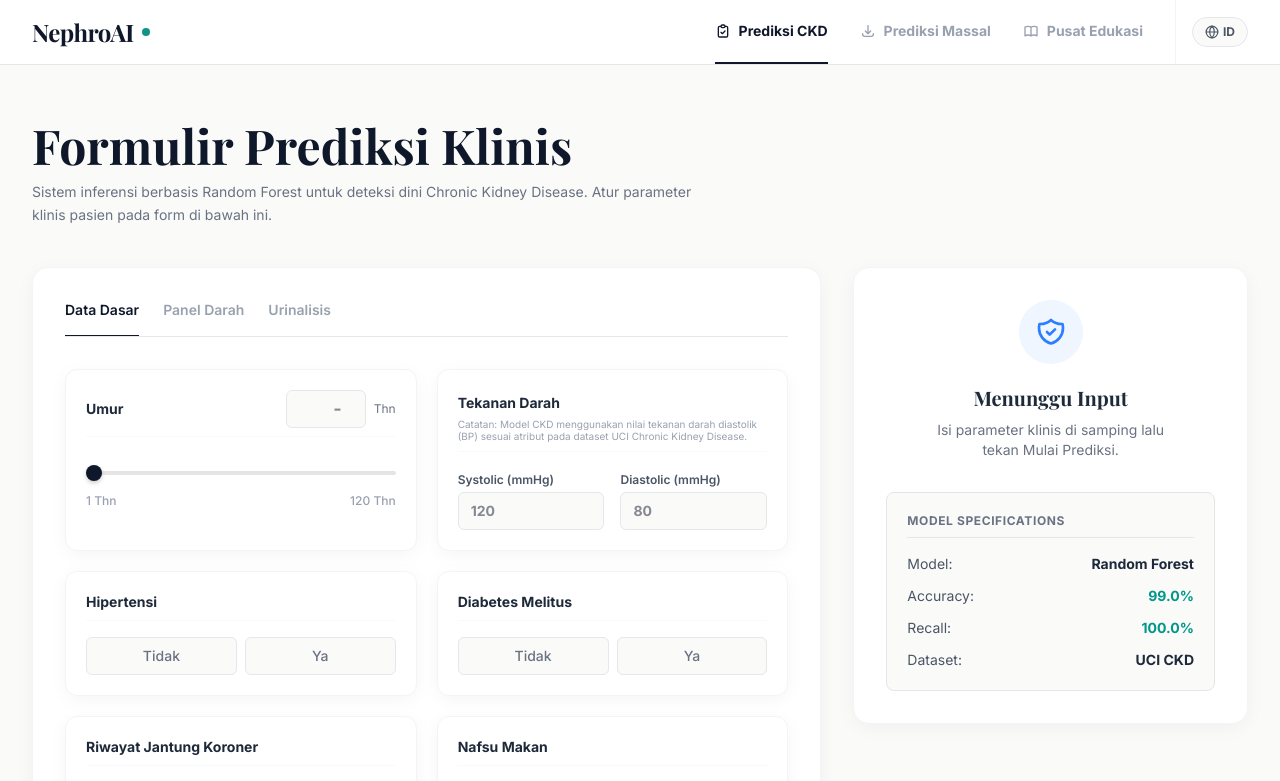
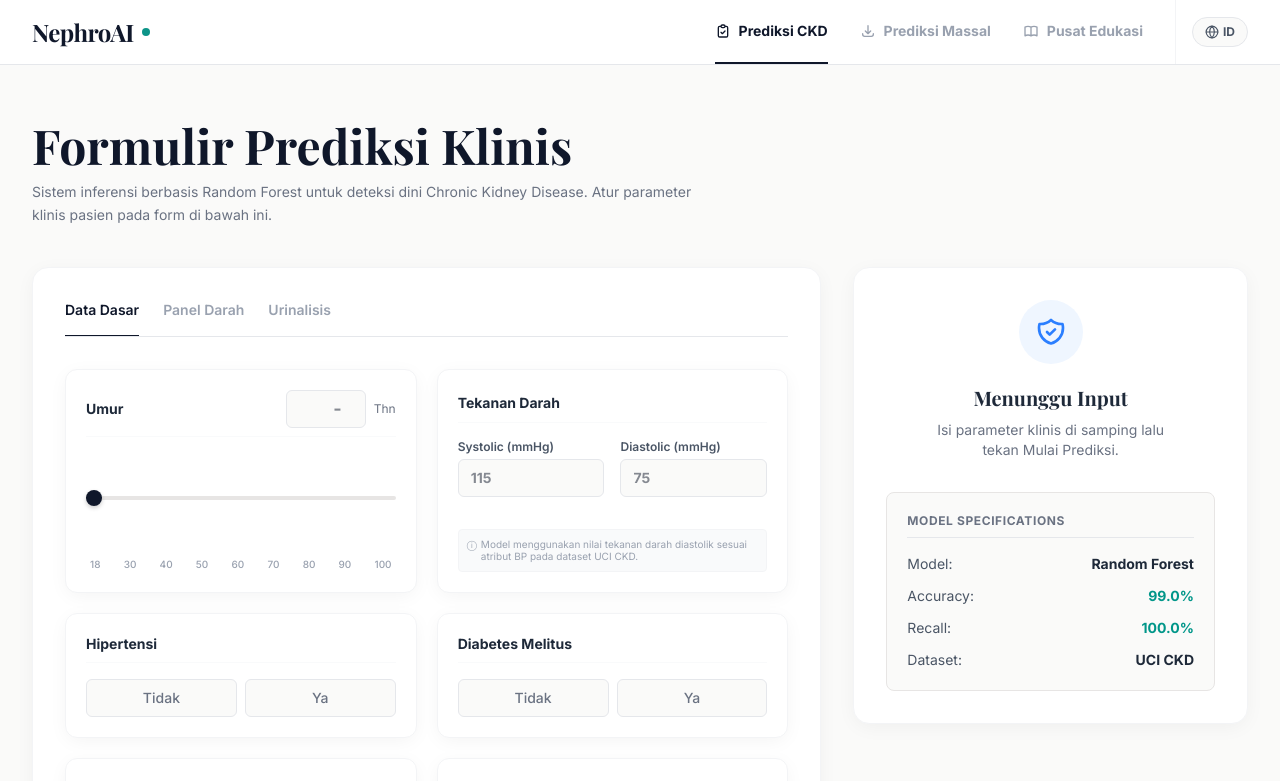
Before and after one commit to ShinZeleo/NephroAI-CKD_Detector, a React (Vite) app in the folder frontend/: page / in a window 1280 px wide. Shown: the top 781 px of the page. Built offline with nearby package versions, Linux system fonts and the light colour scheme; a web font is replaced by a local one.

Commit message:
style: refine prediction form layout, adjust age ranges and bp display styling

```diff
--- a/frontend/src/pages/PredictionForm.jsx
+++ b/frontend/src/pages/PredictionForm.jsx
@@ -117,8 +117,8 @@ const PredictionForm = ({ setActivePage }) => {
     }
   }
 
-  const renderRangeInput = (name, label, min, max, step = "1", unit = "") => (
-    <div className="space-y-3 bg-white p-5 rounded-xl border border-gray-100 clinical-shadow">
+  const renderRangeInput = (name, label, min, max, step = "1", unit = "", ticks = null) => (
+    <div className="space-y-3 bg-white p-5 rounded-xl border border-gray-100 clinical-shadow flex flex-col justify-between">
       <div className="flex justify-between items-center border-b border-gray-50 pb-2">
         <label className="text-sm font-bold text-gray-800">{label}</label>
         <div className="flex items-center space-x-2">
@@ -136,13 +136,24 @@ const PredictionForm = ({ setActivePage }) => {
           <span className="text-xs text-gray-500 font-normal">{unit}</span>
         </div>
       </div>
-      <div className="pt-2">
-        <input type="range" min={min} max={max} step={step} name={name} value={formData[name] === "" ? min : formData[name]} onChange={handleChange} className="w-full" />
+      <div className="pt-2 relative">
+        <input type="range" min={min} max={max} step={step} name={name} value={formData[name] === "" ? min : formData[name]} onChange={handleChange} className="w-full" list={ticks ? `${name}-ticks` : undefined} />
+        {ticks && (
+          <datalist id={`${name}-ticks`} className="hidden">
+            {ticks.map(t => <option key={t} value={t}></option>)}
+          </datalist>
+        )}
       </div>
+      {ticks ? (
+        <div className="flex justify-between text-[10px] text-gray-400 font-medium px-1">
+          {ticks.map(t => <span key={t}>{t}</span>)}
+        </div>
+      ) : (
         <div className="flex justify-between text-xs text-gray-400 font-medium">
           <span>{min} {unit}</span>
           <span>{max} {unit}</span>
         </div>
+      )}
     </div>
   )
 
@@ -262,21 +273,19 @@ const PredictionForm = ({ setActivePage }) => {
             <form onSubmit={handleSubmit}>
 
               <div className={`grid grid-cols-1 md:grid-cols-2 gap-5 ${activeTab === "basic" ? "block" : "hidden"}`}>
-                {renderRangeInput("Age", t("lbl_age"), "1", "120", "1", "Thn")}
-                <div className="space-y-4 bg-white p-5 rounded-xl border border-gray-100 clinical-shadow">
+                {renderRangeInput("Age", t("lbl_age"), "18", "100", "1", "Thn", [18, 30, 40, 50, 60, 70, 80, 90, 100])}
+                <div className="space-y-4 bg-white p-5 rounded-xl border border-gray-100 clinical-shadow flex flex-col justify-between">
+                  <div>
                     <div className="border-b border-gray-50 pb-2">
                       <label className="text-sm font-bold text-gray-800">{t("lbl_bp") || "Tekanan Darah"}</label>
-                    <p className="text-[10px] text-gray-400 mt-1 leading-tight">
-                      Catatan: Model CKD menggunakan nilai tekanan darah diastolik (BP) sesuai atribut pada dataset UCI Chronic Kidney Disease.
-                    </p>
                     </div>
 
-                  <div className="grid grid-cols-2 gap-4 pt-1">
+                    <div className="grid grid-cols-2 gap-4 pt-4">
                       <div>
                         <label className="text-xs text-gray-600 font-semibold mb-1 block">Systolic (mmHg)</label>
                         <input
                           type="number" name="Systolic" min="70" max="250"
-                        value={formData.Systolic} onChange={handleChange} placeholder="120"
+                          value={formData.Systolic} onChange={handleChange} placeholder="115"
                           className="w-full font-bold text-primary text-sm border border-gray-200 rounded-md px-3 py-2 focus:outline-none focus:ring-1 focus:ring-primary bg-stone-50"
                         />
                       </div>
@@ -284,18 +293,25 @@ const PredictionForm = ({ setActivePage }) => {
                         <label className="text-xs text-gray-600 font-semibold mb-1 block">Diastolic (mmHg)</label>
                         <input
                           type="number" name="Blood_Pressure" min="40" max="150"
-                        value={formData.Blood_Pressure} onChange={handleChange} placeholder="80"
+                          value={formData.Blood_Pressure} onChange={handleChange} placeholder="75"
                           className="w-full font-bold text-primary text-sm border border-gray-200 rounded-md px-3 py-2 focus:outline-none focus:ring-1 focus:ring-primary bg-stone-50"
                         />
                       </div>
                     </div>
 
                     {formData.Systolic && formData.Blood_Pressure && (
-                    <div className={`mt-3 px-3 py-2 rounded-md border ${getBpCategory()?.bg} flex flex-col xl:flex-row xl:items-center justify-between gap-1`}>
+                      <div className={`mt-4 px-3 py-2 rounded-md border ${getBpCategory()?.bg} flex flex-col xl:flex-row xl:items-center justify-between gap-1`}>
                         <span className="text-xs font-semibold text-gray-600">Kategori Tekanan Darah:</span>
                         <span className={`text-xs font-bold ${getBpCategory()?.color}`}>{getBpCategory()?.label}</span>
                       </div>
                     )}
+                  </div>
+
+                  <div className="mt-4">
+                    <p className="text-[10px] text-gray-400 leading-tight bg-gray-50 p-2 rounded border border-gray-100 flex items-start">
+                      <span className="mr-1">ⓘ</span> Model menggunakan nilai tekanan darah diastolik sesuai atribut BP pada dataset UCI CKD.
+                    </p>
+                  </div>
                 </div>
                 {renderToggleInput("Hypertension", t("lbl_htn"), ["no", "yes"])}
                 {renderToggleInput("Diabetes_Mellitus", t("lbl_dm"), ["no", "yes"])}
```
Lines whose indentation alone changed are shown as unchanged.
